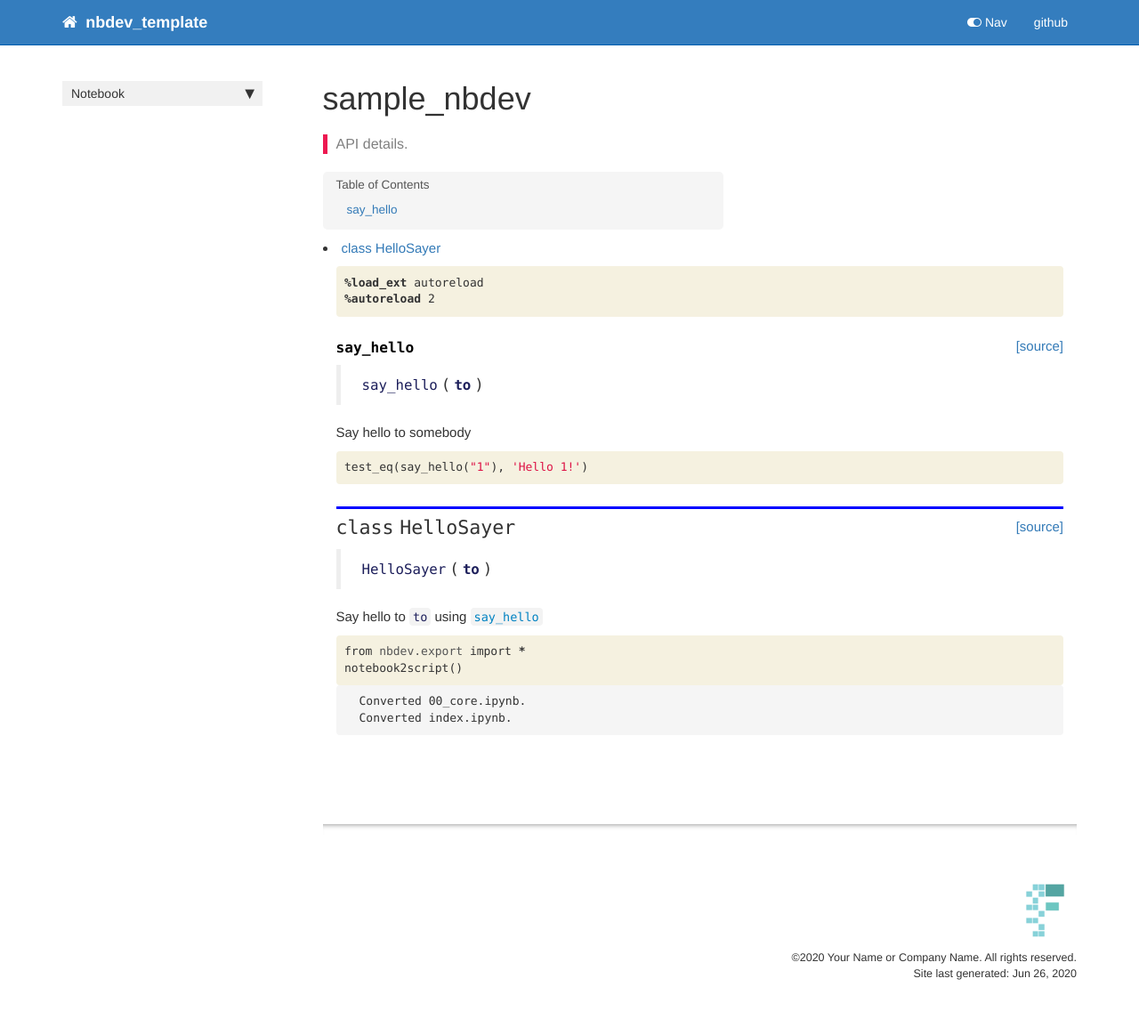
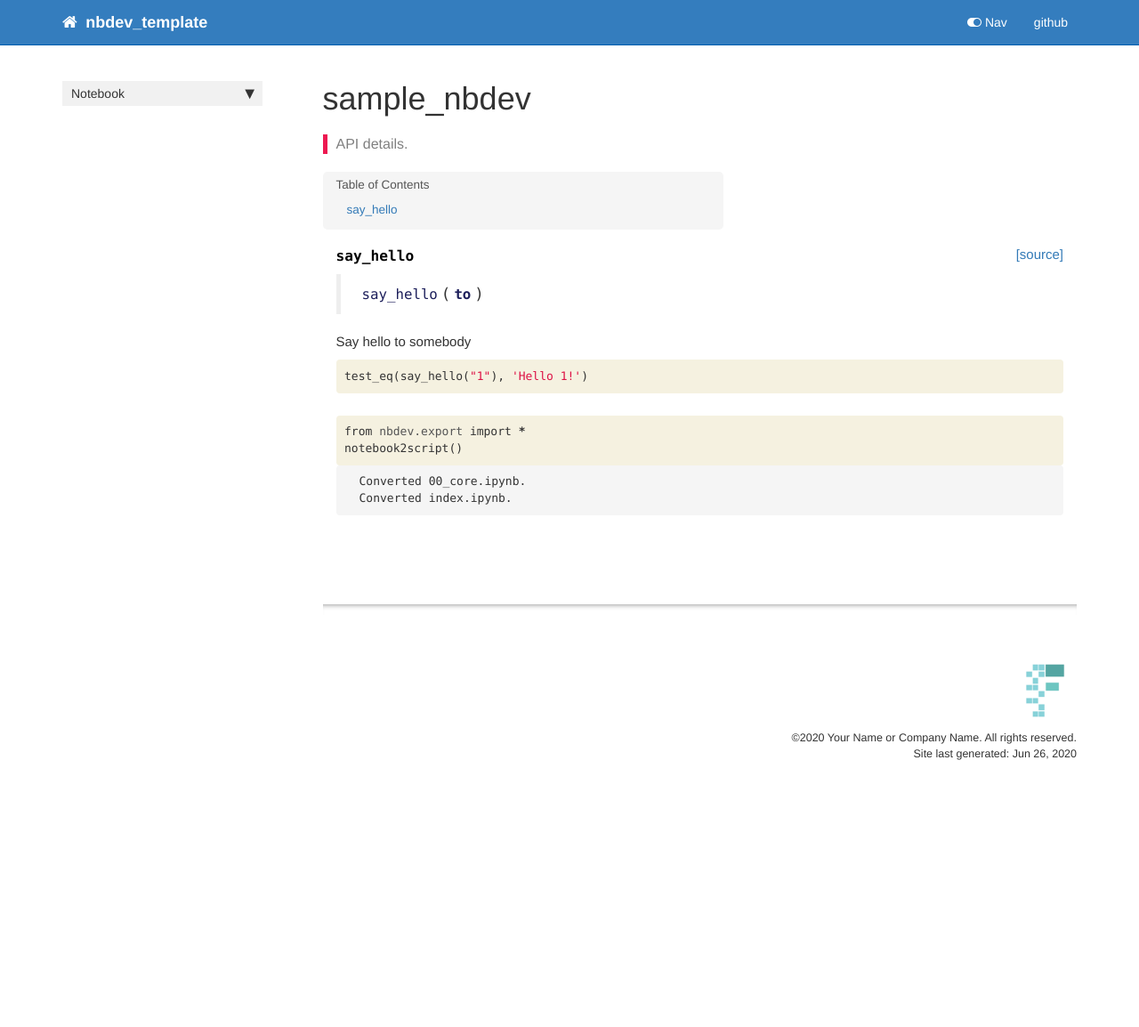
Before and after one commit to prasannapkr/sample_nbdev, a Jekyll site: the page built from docs/core.html, in a window 1280 px wide. Shown: the whole page at 89% size. Built offline with Jekyll 4.4.1, drawn with Linux system fonts in a browser that asks for light colours; nearby versions of some CDN libraries; comment, search, counter and statistics services are not loaded; after the commit the page ends 907 px from its top, so only the background shows below that.

Commit message:
adding some stuff

```diff
--- a/docs/core.html
+++ b/docs/core.html
@@ -23,24 +23,6 @@ description: "API details."
     {% raw %}
 
 <div class="cell border-box-sizing code_cell rendered">
-
-</div>
-    {% endraw %}
-
-    {% raw %}
-
-<div class="cell border-box-sizing code_cell rendered">
-<div class="input">
-
-<div class="inner_cell">
-    <div class="input_area">
-<div class=" highlight hl-ipython3"><pre><span></span><span class="o">%</span><span class="k">load_ext</span> autoreload
-<span class="o">%</span><span class="k">autoreload</span> 2
-</pre></div>
-
-    </div>
-</div>
-</div>
 
 </div>
     {% endraw %}
@@ -97,38 +79,6 @@ description: "API details."
     {% raw %}
 
 <div class="cell border-box-sizing code_cell rendered">
-
-</div>
-    {% endraw %}
-
-    {% raw %}
-
-<div class="cell border-box-sizing code_cell rendered">
-
-<div class="output_wrapper">
-<div class="output">
-
-<div class="output_area">
-
-
-<div class="output_markdown rendered_html output_subarea ">
-<h2 id="HelloSayer" class="doc_header"><code>class</code> <code>HelloSayer</code><a href="https://github.com/fastai/nbdev_template/tree/master/nbdev_template/core.py#L11" class="source_link" style="float:right">[source]</a></h2><blockquote><p><code>HelloSayer</code>(<strong><code>to</code></strong>)</p>
-</blockquote>
-<p>Say hello to <code>to</code> using <a href="/nbdev_template/core#say_hello"><code>say_hello</code></a></p>
-
-</div>
-
-</div>
-
-</div>
-</div>
-
-</div>
-    {% endraw %}
-
-    {% raw %}
-
-<div class="cell border-box-sizing code_cell rendered">
 <div class="input">
 
 <div class="inner_cell">
--- a/nbdev_template/_nbdev.py
+++ b/nbdev_template/_nbdev.py
@@ -2,8 +2,7 @@
 
 __all__ = ["index", "modules", "custom_doc_links", "git_url"]
 
-index = {"say_hello": "00_core.ipynb",
-         "HelloSayer": "00_core.ipynb"}
+index = {"say_hello": "00_core.ipynb"}
 
 modules = ["core.py"]
 
```
Also changed, not shown: nbdev_template/core.py (+1 -7 lines), 1 other file.
